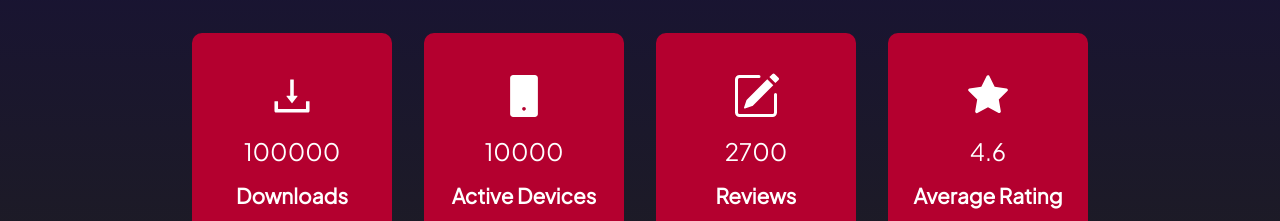
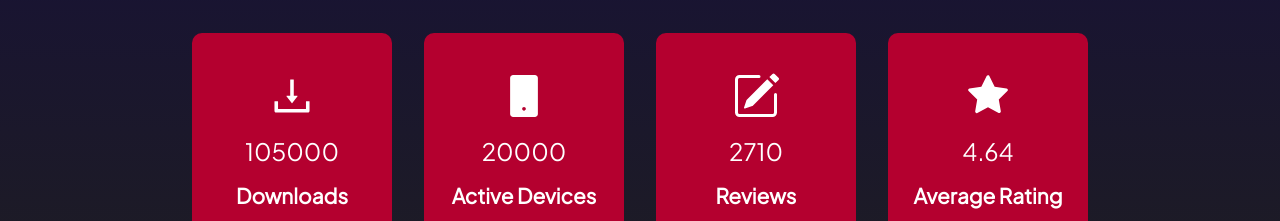
Before and after one commit to mitul-garg/toralabs, a React (Create React App) app: page /device-info in a window 1280 px wide. Shown: the part 3260-3481 px from the top of the page. Built offline with nearby package versions, Linux system fonts and the light colour scheme.

Commit message:
Updated stats

```diff
--- a/src/appPages/DeviceInfo/components/DeviceInfoStats/DeviceInfoStats.js
+++ b/src/appPages/DeviceInfo/components/DeviceInfoStats/DeviceInfoStats.js
@@ -58,7 +58,7 @@ const DeviceInfoStats = () => {
             <AiOutlineDownload className="icon" />
             <VisibilitySensor partialVisibility offset={{ bottom: 200 }}>
               {({ isVisible }) => (
-                <div>{isVisible ? <CountUp end={100000} /> : "100000"}</div>
+                <div>{isVisible ? <CountUp end={100000} /> : "105000"}</div>
               )}
             </VisibilitySensor>
             <h4>Downloads</h4>
@@ -67,7 +67,7 @@ const DeviceInfoStats = () => {
             <AiFillMobile className="icon" />
             <VisibilitySensor partialVisibility offset={{ bottom: 200 }}>
               {({ isVisible }) => (
-                <div>{isVisible ? <CountUp end={10000} /> : "10000"}</div>
+                <div>{isVisible ? <CountUp end={10000} /> : "20000"}</div>
               )}
             </VisibilitySensor>
             <h4>Active Devices</h4>
@@ -76,14 +76,14 @@ const DeviceInfoStats = () => {
             <BsPencilSquare className="icon" />
             <VisibilitySensor partialVisibility offset={{ bottom: 200 }}>
               {({ isVisible }) => (
-                <div>{isVisible ? <CountUp end={2700} /> : "2700"}</div>
+                <div>{isVisible ? <CountUp end={2700} /> : "2710"}</div>
               )}
             </VisibilitySensor>
             <h4>Reviews</h4>
           </div>
           <div className="stat">
             <AiFillStar className="icon" />
-            <div>4.6</div>
+            <div>4.64</div>
             <h4>Average Rating</h4>
           </div>
         </div>
```
Also changed, not shown: 1 other file (tests, documents, lock files or other folders).
